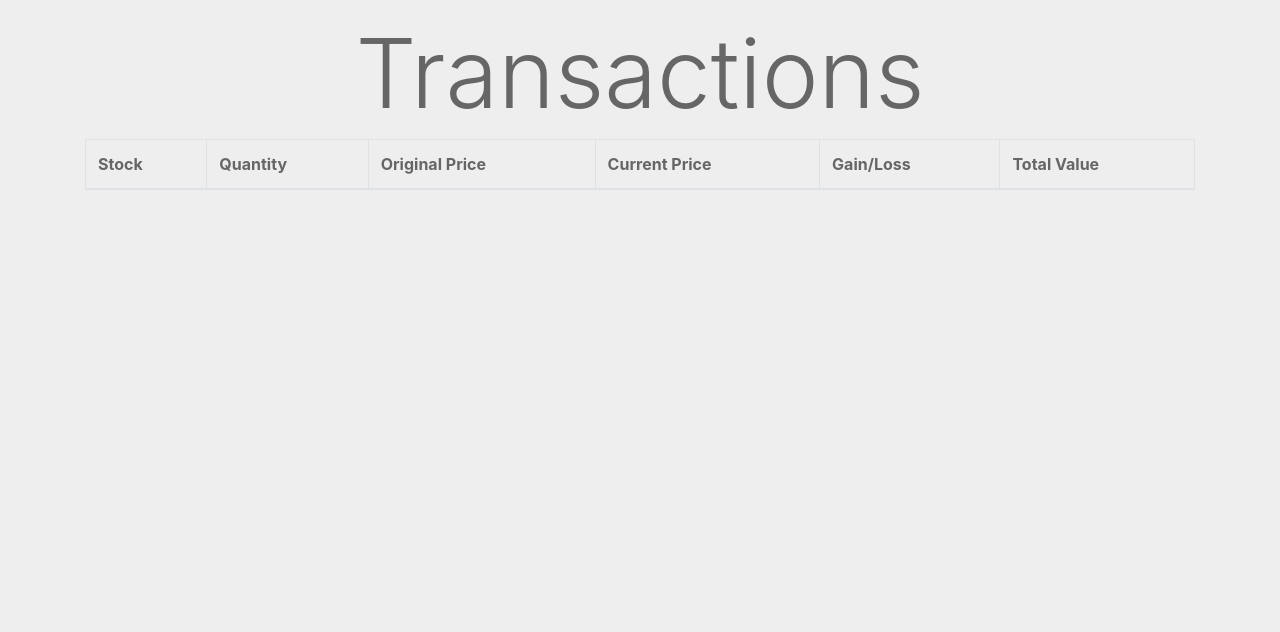
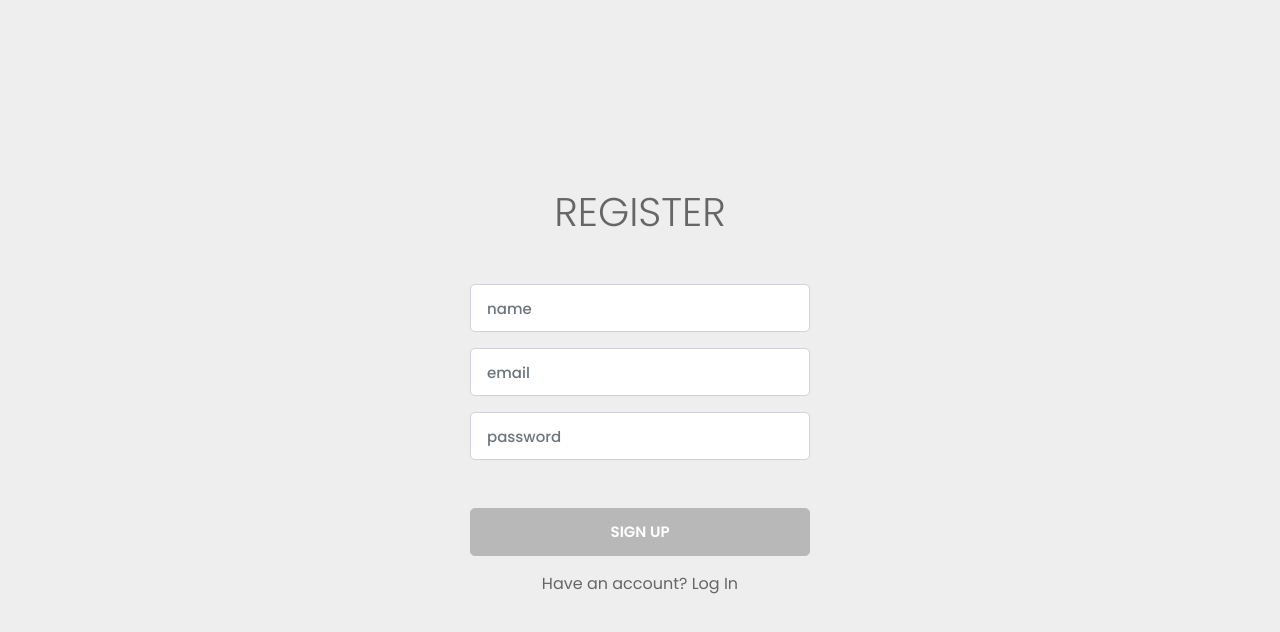
Before and after one commit to gurundoro/ttp_challenge, a React (Create React App) app in the folder ttp_frontend/: page /login in a window 1280 px wide. Shown: the top 632 px of the page. Built offline with nearby package versions, Linux system fonts and the light colour scheme.

Commit message:
app routes, frontEnd login/signup logic

```diff
--- a/ttp_frontend/src/App.js
+++ b/ttp_frontend/src/App.js
@@ -1,72 +1,26 @@
-import React from 'react';
-import BuyStock from './Components/Forms/BuyStock'
-import Navbar from './Components/Navbar/NavBar'
-import Login from './Components/Forms/Login'
+import React, {Component} from 'react';
+import { Switch, Route, withRouter } from 'react-router-dom'
 import Transactions from './Components/Tables/Transactions'
+import PortfolioContainer from './Containers/PortfolioContainer'
+import LoginSignUpContainer from './Containers/LoginSignUpContainer';
 
-class App extends React.Component{
+export class App extends Component {
 
- state = {
-   tickerSymbol:'',
-   quantity: 0,
-   stockData: {}
- }
 
- //function to start process of fetching and purchasing stock
-  handleOnSubmitBuyButton = async (e, ticker, amount) => {
-     e.preventDefault()
-    await this.setState({tickerSymbol:ticker, quantity:amount})
-    await this.fetchStock(ticker)
-    const {tickerSymbol, quantity, stockData: {price}} = this.state
-    this.buyStock(1, tickerSymbol, price, quantity)
- }
-
- //function to fetch stock from IEX API
-  fetchStock = async (tickerSymbol) => {
-    let response = await fetch(`https://cloud.iexapis.com/stable/stock/${tickerSymbol}/quote?token=pk_a1bdb3b5a0ef403ba560643968b4e8e4`)
-    let data = await response.json()
-   await this.setState({stockData: {
-       symbol: data.symbol,
-       price: data.latestPrice
-    }})
-    console.log(this.state)
-  }
-
-//fucntion to Post bought stock to rails API
-  buyStock = (user, symbol, price,quantity) => {
-    fetch("http://localhost:3000/api/v1/transactions", {
-      method: "POST",
-      headers: {
-        "content-type": "application/json",
-        "accepts": "application/json"
-      },
-      body: JSON.stringify(
-
-        {
-          transaction: {
-            share_quantity: quantity,
-            price_per:price,
-            user_id: user,
-            ticker_symbol: symbol
-          }
-        }
-      )
-    })
+  render(){
+    return (
+     <>
+         <Switch>
+               <Route path='/login' component= {(props) => <LoginSignUpContainer/>}/>
+               <Route path='/signup' component={(props) => <LoginSignUpContainer/>}/>
+               <Route exact path='/' component={(props) => <PortfolioContainer/>}/>
+               <Route path='/transactions' component={(props) => <Transactions/>}/>
+          </Switch>
+      </>
+    );
   }
 
 
-
-  render(){
-
-    return (
-      <>
-     <Transactions/>
-    {/*<Login/>*/}
-    {/*<Navbar/>*/}
-    {/*<BuyStock handleOnSubmitBuyButton={this.handleOnSubmitBuyButton}/>*/}
-      </>
-    );
-  }
 }
 
 export default App;
--- a/ttp_frontend/src/Components/Forms/BuyStock.js
+++ b/ttp_frontend/src/Components/Forms/BuyStock.js
@@ -1,6 +1,6 @@
 import React, { Component } from 'react'
 
-class BuyStock extends Component {
+class BuyStockForm extends Component {
 
     state = {
         tickerSymbol: '',
@@ -30,4 +30,4 @@ class BuyStock extends Component {
     }
 }
 
-export default BuyStock
+export default BuyStockForm
--- a/ttp_frontend/src/Components/Forms/Login.js
+++ b/ttp_frontend/src/Components/Forms/Login.js
@@ -1,21 +1,30 @@
 import React from 'react'
 import './Form.css'
 
-const Login = () => {
+const Login = (props) => {
     return (
         <div className="d-flex justify-content-center login-container">
-            <form className="login-form text-center">
+            <form className="login-form text-center" onSubmit={props.submitHandler}>
                 <h1 className="mb-5 font-weight-light text-uppercase">Login</h1>
                 <div className="form-group">
-                <input type="text" className="form-control rounded-pill form-control-lg" name="name" placeholder="name"/>
+                <input
+                type="text"
+                className="form-control rounded-pill form-control-lg"
+                name="email"
+                placeholder="email"
+                onChange={props.changeHandler}
+                />
                 </div>
                 <div className="form-group">
-                <input type="text" className="form-control rounded-pill form-control-lg" name="email" placeholder="email"/>
-                </div>
-                <div className="form-group">
-                <input type="password" className="form-control rounded-pill form-control-lg" name="password" placeholder="password"/>
+                <input
+                type="password"
+                className="form-control rounded-pill form-control-lg"
+                 name="password"
+                placeholder="password"
+                onChange={props.changeHandler}
+                />
                 <button className="btn mt-5 rounded-pill btn-lg btn-custom btn-block text-uppercase">Log In</button>
-                <p className="mt-3 font-weight-normal">Dont have an account?<a href=""> Sign Up</a></p>
+                <p className="mt-3 font-weight-normal">Dont have an account?<a onClick={props.clickHandler}> Sign Up</a></p>
                 </div>
             </form>
         </div>
--- a/ttp_frontend/src/Components/Forms/Signup.js
+++ b/ttp_frontend/src/Components/Forms/Signup.js
@@ -1,21 +1,33 @@
 import React from 'react'
 import './Form.css'
 
-const SignUp = () => {
+const SignUp = (props) => {
     return (
         <div className="d-flex justify-content-center login-container">
-            <form className="login-form text-center">
-                <h1 className="mb-5 font-weight-light text-uppercase">SignUp</h1>
+            <form className="login-form text-center" onSubmit={props.Submit}>
+                <h1 className="mb-5 font-weight-light text-uppercase">Register</h1>
                 <div className="form-group">
-                <input type="text" className="form-control rounded-pill form-control-lg" name="name" placeholder="name"/>
+                <input
+                type="text"
+                className="form-control rounded-pill form-control-lg"
+                name="name"
+                placeholder="name"
+                onChange={props.ChangeHandler}
+                />
                 </div>
                 <div className="form-group">
-                <input type="text" className="form-control rounded-pill form-control-lg" name="email" placeholder="email"/>
+                <input
+                type="text"
+                className="form-control rounded-pill form-control-lg"
+                name="email"
+                placeholder="email"
+                onChange={props.ChangeHandler}
+                />
                 </div>
                 <div className="form-group">
                 <input type="password" className="form-control rounded-pill form-control-lg" name="password" placeholder="password"/>
                 <button className="btn mt-5 rounded-pill btn-lg btn-custom btn-block text-uppercase">Sign Up</button>
-                <p className="mt-3 font-weight-normal">Have an account?<a href=""> Log In</a></p>
+                <p className="mt-3 font-weight-normal">Have an account?<a onClick={props.clickHandler}> Log In</a></p>
                 </div>
             </form>
         </div>
--- a/ttp_frontend/src/Components/Tables/Portfolio.js
+++ b/ttp_frontend/src/Components/Tables/Portfolio.js
@@ -1,16 +1,16 @@
 import React from 'react'
 
-export const Portfolio = () => {
+const Portfolio = () => {
     return (
         <div className="container mb-3 mt-3">
-        <h1 className="text-center display-1">Portfolio</h1>
+        <h1 className="text-center display-1 style={{width: '40%'}}">Portfolio</h1>
         <table className="table thead-dark table-bordered">
             <thead>
                 <tr>
                     <th>Stock</th>
                     <th>Quantity</th>
                     <th>Current Price</th>
-                    <th>Value</th>
+                    <th>Gain/Loss</th>
                 </tr>
             </thead>
             <tbody>
@@ -20,3 +20,5 @@ export const Portfolio = () => {
     </div>
     )
 }
+
+export default Portfolio
--- a/ttp_frontend/src/Components/Tables/TransactionRow.js
+++ b/ttp_frontend/src/Components/Tables/TransactionRow.js
@@ -15,7 +15,6 @@ class TransactionRow extends Component {
                   <td>Original Price</td>
                   <td>Current Price</td>
                   <td>Gain/Loss</td>
-                  <td>Total Value</td>
                 </tr>
             </div>
         )
--- a/ttp_frontend/src/Components/Tables/Transactions.js
+++ b/ttp_frontend/src/Components/Tables/Transactions.js
@@ -1,10 +1,12 @@
 import React from 'react'
+
 
 const Transactions = () => {
     return (
+    <>
        <div className="container mb-3 mt-3">
        <h1 className="text-center display-1">Transactions</h1>
-        <table className="table thead-dark table-bordered">
+        <table className="table thead-dark table-bordered style={{width: '100%'}}">
             <thead>
                 <tr>
                     <th>Stock</th>
@@ -20,6 +22,7 @@ const Transactions = () => {
             </tbody>
         </table>
        </div>
+     </>
     )
 }
 
--- /dev/null
+++ b/ttp_frontend/src/Containers/LoginSignUpContainer.js
@@ -0,0 +1,93 @@
+import React, { Component } from 'react'
+import Login from '../Components/Forms/Login'
+import SignUp from '../Components/Forms/Signup'
+import { Redirect } from 'react-router-dom'
+
+export default class LoginSignUpContainer extends Component {
+
+    state = {
+        email: '',
+        name: '',
+        password: '',
+        // clicked: !this.props.history.location === '/login'
+    }
+
+    changeHandler = (e) => {
+        this.setState({[e.target.name] :  e.target.value})
+    }
+
+    signUpSubmitHandler = (e) => {
+        e.preventDefault()
+        const {email, name, password} = this.state
+        fetch("http://localhost:3000/api/v1/users", {
+            method: "POST",
+            headers:{
+                "content-type": "application/json",
+                "accepts": "application/json"
+            },
+            body: JSON.stringify({user: {email, name, password}})
+        })
+    }
+
+
+    loginSubmitHandler = (e) => {
+        e.preventDefault()
+        const {email, password} = this.state
+        fetch("http://localhost:3000/api/v1/login", {
+            method: "POST",
+            headers: {
+                "content-type": "application"
+            },
+            body: JSON.stringify({user:{email, password}})
+        })
+    }
+
+    clickHandler = () => {
+      this.state.clicked ?
+      this.props.history.push('/signup') :
+      this.props.history.push('/login')
+      this.setState(
+        {
+          email: '',
+          username: '',
+          password: '',
+        }
+      )
+    }
+
+
+
+
+    render() {
+        let {
+          email,
+          name,
+          password,
+          clicked
+        } = this.state
+
+
+
+        return (
+          <div className='overlay'>
+            { this.props.user ?
+              <Redirect to='/portfolio' /> :
+              clicked ?
+              <Login
+                email={email}
+                password={password}
+                changeHandler={this.changeHandler}
+                submitHandler={this.loginSubmitHandler}
+                clickHandler={this.clickHandler}/> :
+              <SignUp
+                email={email}
+                name={name}
+                password={password}
+                changeHandler={this.changeHandler}
+                submitHandler={this.signUpSubmitHandler}
+                clickHandler={this.clickHandler}/>
+            }
+          </div>
+        )
+      }
+}
--- /dev/null
+++ b/ttp_frontend/src/Containers/PortfolioContainer.css
@@ -0,0 +1,4 @@
+.container{
+    display: flex;
+    justify-content: space-evenly;
+}
--- /dev/null
+++ b/ttp_frontend/src/Containers/PortfolioContainer.js
@@ -0,0 +1,73 @@
+import React, { Component } from 'react'
+import Portfolio from '../Components/Tables/Portfolio'
+import BuyStockForm from '../Components/Forms/BuyStock'
+
+
+class PortfolioContainer extends Component {
+
+    state = {
+        tickerSymbol:'',
+        quantity: 0,
+        stockData: {},
+      }
+
+      //function to start process of fetching and purchasing stock
+       handleOnSubmitBuyButton = async (e, ticker, amount) => {
+          e.preventDefault()
+         await this.setState({tickerSymbol:ticker, quantity:amount})
+         await this.fetchStock(ticker)
+         const {tickerSymbol, quantity, stockData: {price}} = this.state
+         this.buyStock(1, tickerSymbol, price, quantity)
+      }
+
+      //function to fetch stock from IEX API
+       fetchStock = async (tickerSymbol) => {
+         let response = await fetch(`https://cloud.iexapis.com/stable/stock/${tickerSymbol}/quote?token=pk_a1bdb3b5a0ef403ba560643968b4e8e4`)
+         let data = await response.json()
+        await this.setState({stockData: {
+            symbol: data.symbol,
+            price: data.latestPrice
+         }})
+         console.log(this.state)
+       }
+
+     //fucntion to Post bought stock to rails API
+       buyStock = (user, symbol, price,quantity) => {
+         fetch("http://localhost:3000/api/v1/transactions", {
+           method: "POST",
+           headers: {
+             "content-type": "application/json",
+             "accepts": "application/json"
+           },
+           body: JSON.stringify(
+
+             {
+               transaction: {
+                 share_quantity: quantity,
+                 price_per:price,
+                 user_id: user,
+                 ticker_symbol: symbol
+               }
+             }
+           )
+         })
+       }
+
+
+
+
+
+    render() {
+        return (
+            <>
+            <div className="container">
+               <Portfolio />
+               <BuyStockForm handleOnSubmitBuyButton={this.handleOnSubmitBuyButton}/>
+            </div>
+            </>
+        )
+    }
+}
+
+
+export default PortfolioContainer
--- a/ttp_frontend/src/index.js
+++ b/ttp_frontend/src/index.js
@@ -1,9 +1,12 @@
+
 import React from 'react';
 import ReactDOM from 'react-dom';
-import App from './App';
+import { BrowserRouter } from 'react-router-dom'
+import App from './App'
+
 
 
 ReactDOM.render(
-    <App />,
-  document.getElementById('root')
-)
+  <BrowserRouter>
+    <App />
+  </BrowserRouter>, document.getElementById('root'));
```
Also changed, not shown: 2 other files (tests, documents, lock files or other folders).
